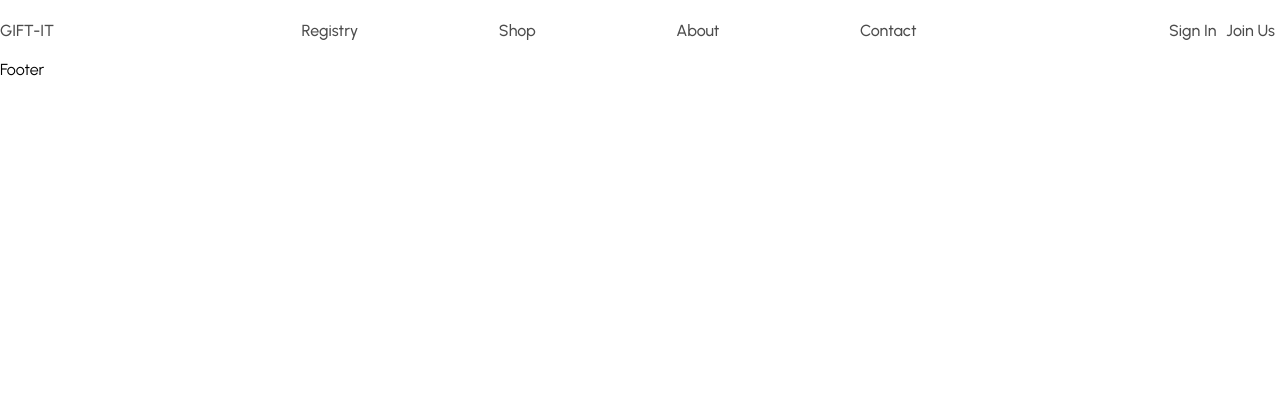
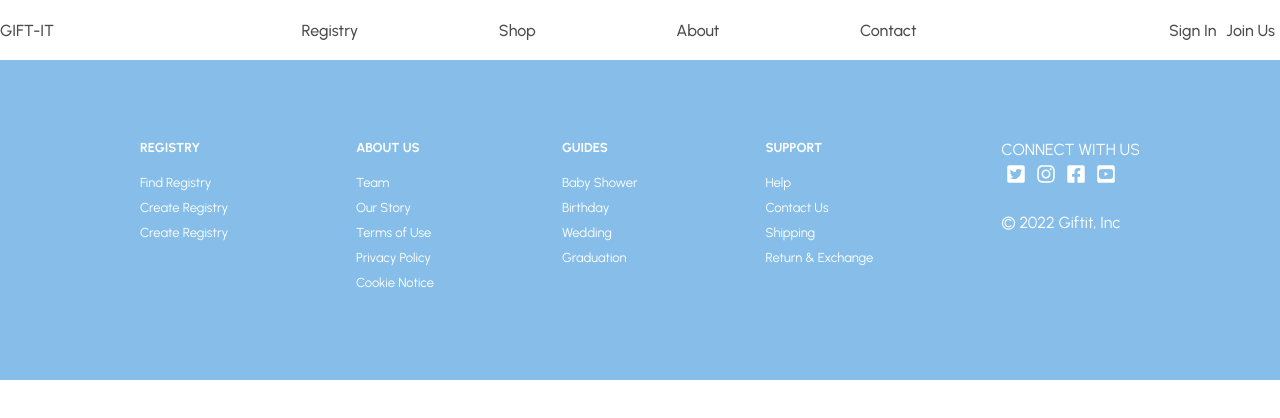
Before and after one commit to user-kylelee/gift-it-front, a React (Create React App) app: page / in a window 1280 px wide. Shown: the top 418 px of the page. Built offline with nearby package versions, Linux system fonts and the light colour scheme.

Commit message:
Add a responsive footer

```diff
--- a/package.json
+++ b/package.json
@@ -8,6 +8,7 @@
     "@testing-library/user-event": "^13.5.0",
     "react": "^18.2.0",
     "react-dom": "^18.2.0",
+    "react-icons": "^4.7.1",
     "react-router-dom": "^6.7.0",
     "react-scripts": "5.0.1",
     "sass": "^1.57.1",
--- a/src/components/Footer/Footer.jsx
+++ b/src/components/Footer/Footer.jsx
@@ -1,7 +1,110 @@
-import React from "react";
+import {
+  FaInstagram,
+  FaFacebookSquare,
+  FaTwitterSquare,
+  FaYoutubeSquare,
+} from "react-icons/fa";
+import "./footer.scss";
+const Footer = () => {
+  return (
+    <footer>
+      <div className="footer">
+        <div className="footer__col">
+          <div className="footer__col-heading">REGISTRY</div>
+          <ul>
+            <li>
+              <a href="#">Find Registry</a>
+            </li>
+            <li>
+              <a href="#">Create Registry</a>
+            </li>
+            <li>
+              <a href="#">Create Registry</a>
+            </li>
+          </ul>
+        </div>
+        <div className="footer__col">
+          <div className="footer__col-heading">ABOUT US</div>
+          <ul>
+            <li>
+              <a href="#">Team</a>
+            </li>
+            <li>
+              <a href="#">Our Story</a>
+            </li>
+            <li>
+              <a href="#">Terms of Use</a>
+            </li>
+            <li>
+              <a href="#">Privacy Policy</a>
+            </li>
+            <li>
+              <a href="#">Cookie Notice</a>
+            </li>
+          </ul>
+        </div>
+        <div className="footer__col">
+          <div className="footer__col-heading">GUIDES </div>
+          <ul>
+            <li>
+              <a href="#">Baby Shower</a>
+            </li>
+            <li>
+              <a href="#">Birthday</a>
+            </li>
+            <li>
+              <a href="#">Wedding</a>
+            </li>
+            <li>
+              <a href="#">Graduation</a>
+            </li>
+          </ul>
+        </div>
+        <div className="footer__col">
+          <div className="footer__col-heading"> SUPPORT </div>
+          <ul>
+            <li>
+              <a href="#">Help</a>
+            </li>
+            <li>
+              <a href="#">Contact Us</a>
+            </li>
+            <li>
+              <a href="#">Shipping</a>
+            </li>{" "}
+            <li>
+              <a href="#">Return & Exchange</a>
+            </li>
+          </ul>
+        </div>
 
-const Footer = () => {
-  return <div>Footer</div>;
+        <div className="footer__col-2">
+          <div className="footer__row">
+            <div className="col-heading">CONNECT WITH US</div>
+            <ul>
+              <li>
+                <a href="http://google.com">
+                  <FaTwitterSquare className="footer__social-icons" />
+                </a>
+              </li>
+              <li>
+                <FaInstagram className="footer__social-icons" />
+              </li>
+              <li>
+                <FaFacebookSquare className="footer__social-icons" />
+              </li>
+              <li>
+                <FaYoutubeSquare className="footer__social-icons" />
+              </li>
+            </ul>
+          </div>
+          <div className="footer__row">
+            <div className="footer__copyright">&copy; 2022 Giftit, Inc</div>
+          </div>
+        </div>
+      </div>
+    </footer>
+  );
 };
 
 export default Footer;
--- /dev/null
+++ b/src/components/Footer/footer.scss
@@ -0,0 +1,62 @@
+footer {
+  color: #fff;
+  background-color: #86bee9;
+  width: 100%;
+  padding: 80px 60px;
+}
+
+.footer {
+  max-width: 1000px;
+  width: 100%;
+  display: flex;
+  margin: auto;
+  justify-content: center;
+  &__col-heading {
+    font-size: 13px;
+    font-weight: bold;
+    margin-bottom: 20px;
+  }
+  &__col {
+    margin: 0 auto;
+    margin-left: 0;
+
+    li {
+      padding-bottom: 10px;
+      font-size: 13px;
+    }
+  }
+  &__col-2 &__row ul {
+    display: flex;
+  }
+  &__social-icons {
+    font-size: 20px;
+    margin: 5px;
+  }
+
+  &__copyright {
+    margin: 20px 0;
+  }
+}
+
+@media screen and (max-width: 768px) {
+  .footer {
+    flex-wrap: wrap;
+    &__col {
+      text-align: center;
+      flex: 40%;
+
+      ul {
+        display: none;
+      }
+    }
+    &__col-2 {
+      margin: auto;
+      flex: 100%;
+      text-align: center;
+
+      ul {
+        justify-content: center;
+      }
+    }
+  }
+}
```
Also changed, not shown: 1 other file (tests, documents, lock files or other folders).
